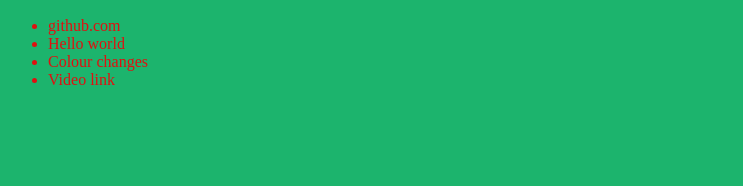
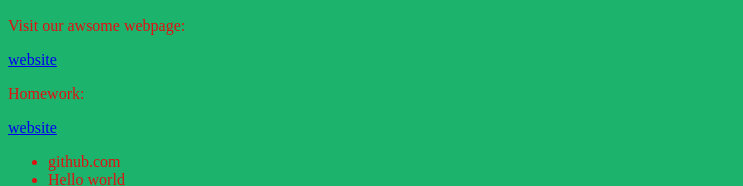
Before and after one commit to DariaSzczepaniak/js-lessons, a plain HTML site: page index.html in a window 1280 px wide. Shown: the part 326-512 px from the top of the page, without its empty margins (0-743 px from the left). Drawn offline with Linux system fonts and the light colour scheme.

Commit message:
commit 5.0

```diff
--- a/index.html
+++ b/index.html
@@ -25,6 +25,13 @@
 
 
 <iframe width="560" height="315" src="https://www.youtube.com/embed/S9STizATKjE?si=xRIMd1ktXzwT3YKu" title="YouTube video player" frameborder="0" allow="accelerometer; autoplay; clipboard-write; encrypted-media; gyroscope; picture-in-picture; web-share" allowfullscreen></iframe>
+<title>Webpage Link</title>
+</head>
+<body>
+    <!-- Inserting a webpage link -->
+    <p>Visit our awsome webpage: </p> <a href="https://autioch.github.io/js-lessons/">website</a>
+    <p>Homework: </p> <a href="https://developer.mozilla.org/en-US/docs/Web/HTML/Element/Heading_Elements">website</a>
+</body>
 <ul>
 <li>github.com</li>
 <li>Hello world</li>
```
